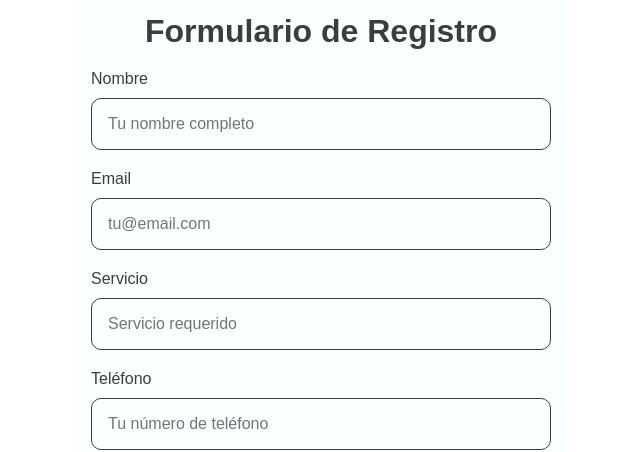
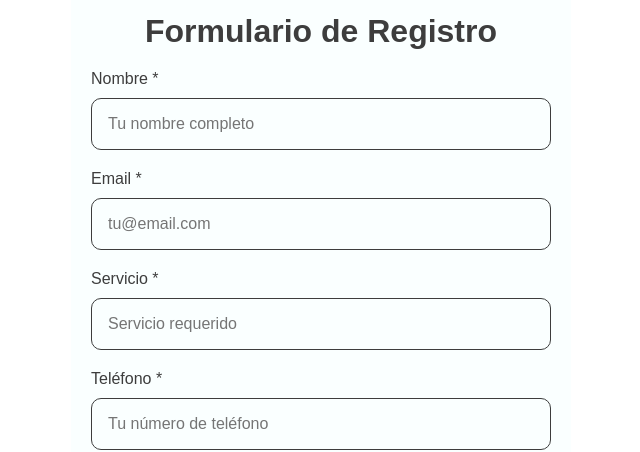
Before and after one commit to 219WD/formAlbiero, a React (Vite) app: page / in a window 1280 px wide. Shown: the part 201-653 px from the top of the page, without its empty margins (319-959 px from the left). Built offline with nearby package versions, Linux system fonts and the light colour scheme; a web font is replaced by a local one.

Commit message:
correccion a produccion

```diff
--- a/src/RegistroForm.jsx
+++ b/src/RegistroForm.jsx
@@ -30,7 +30,8 @@ export default function RegistroForm() {
     setLoading(true);
 
     try {
-      // Aquí pondrás tu URL del API
+      console.log('📤 Enviando datos:', formData);
+
       const response = await fetch('https://n8n.srv1092751.hstgr.cloud/webhook/2dbe68d9-8953-4cc9-a88f-1ba1bedf8e1d', {
         method: 'POST',
         headers: {
@@ -39,9 +40,27 @@ export default function RegistroForm() {
         body: JSON.stringify(formData)
       });
 
+      console.log('📥 Respuesta recibida:', {
+        status: response.status,
+        statusText: response.statusText,
+        ok: response.ok,
+        headers: Object.fromEntries(response.headers.entries())
+      });
+
+      // Verificar si la respuesta es JSON
+      const contentType = response.headers.get('content-type');
+
       if (response.ok) {
-        const result = await response.json();
-        alert("Registro exitoso");
+        if (contentType && contentType.includes('application/json')) {
+          const result = await response.json();
+          console.log('✅ Resultado JSON:', result);
+          alert("Registro exitoso");
+        } else {
+          const text = await response.text();
+          console.log('✅ Respuesta texto:', text);
+          alert("Registro exitoso");
+        }
+
         // Limpiar formulario después del éxito
         setFormData({
           nombre: '',
@@ -50,11 +69,20 @@ export default function RegistroForm() {
           telefono: '',
         });
       } else {
-        alert("Error en el registro");
+        // Manejar errores del servidor
+        if (contentType && contentType.includes('application/json')) {
+          const errorData = await response.json();
+          console.error('❌ Error JSON:', errorData);
+          alert(`Error en el registro: ${errorData.message || response.statusText}`);
+        } else {
+          const errorText = await response.text();
+          console.error('❌ Error texto:', errorText);
+          alert(`Error en el registro: ${response.status} ${response.statusText}`);
+        }
       }
     } catch (error) {
-      console.error("Error:", error);
-      alert("Error al enviar el formulario");
+      console.error("❌ Error de red:", error);
+      alert("Error de conexión. Verifica tu internet e intenta nuevamente.");
     } finally {
       setLoading(false);
     }
@@ -75,7 +103,7 @@ export default function RegistroForm() {
 
       <form onSubmit={handleSubmit}>
         <div className="form-group">
-          <label htmlFor="nombre" className="label">Nombre</label>
+          <label htmlFor="nombre" className="label">Nombre *</label>
           <input
             id="nombre"
             type="text"
@@ -84,11 +112,12 @@ export default function RegistroForm() {
             onChange={handleChange}
             className="input"
             placeholder="Tu nombre completo"
+            required
           />
         </div>
 
         <div className="form-group">
-          <label htmlFor="email" className="label">Email</label>
+          <label htmlFor="email" className="label">Email *</label>
           <input
             id="email"
             type="email"
@@ -97,11 +126,12 @@ export default function RegistroForm() {
             onChange={handleChange}
             className="input"
             placeholder="tu@email.com"
+            required
           />
         </div>
 
         <div className="form-group">
-          <label htmlFor="servicio" className="label">Servicio</label>
+          <label htmlFor="servicio" className="label">Servicio *</label>
           <input
             id="servicio"
             type="text"
@@ -110,11 +140,12 @@ export default function RegistroForm() {
             onChange={handleChange}
             className="input"
             placeholder="Servicio requerido"
+            required
           />
         </div>
 
         <div className="form-group">
-          <label htmlFor="telefono" className="label">Teléfono</label>
+          <label htmlFor="telefono" className="label">Teléfono *</label>
           <input
             id="telefono"
             type="tel"
@@ -123,6 +154,7 @@ export default function RegistroForm() {
             onChange={handleChange}
             className="input"
             placeholder="Tu número de teléfono"
+            required
           />
         </div>
 
```
